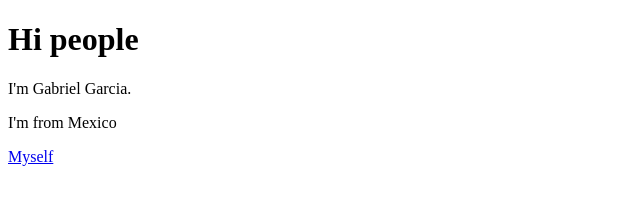
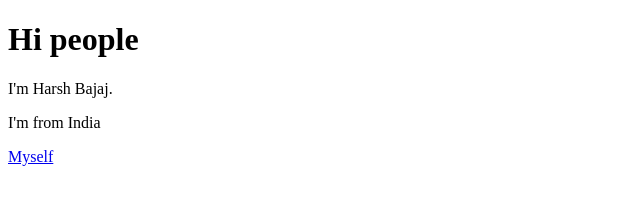
Before and after one commit to harsh543/JAMstack-hello-world, a Gatsby site: page / in a window 1280 px wide. Shown: the full height of the page, 0-640 px from the left. Built offline with nearby package versions, Linux system fonts and the light colour scheme; Gatsby itself is replaced by a stand-in of ours.

Commit message:
Update index.js

```diff
--- a/src/pages/index.js
+++ b/src/pages/index.js
@@ -4,8 +4,8 @@ import Link from 'gatsby-link'
 const IndexPage = () => (
   <div>
     <h1>Hi people</h1>
-    <p>I'm Gabriel Garcia.</p>
-    <p>I'm from Mexico</p>
+    <p>I'm Harsh Bajaj.</p>
+    <p>I'm from India</p>
     <Link to="/page-2/">Myself</Link>
   </div>
 )
```
